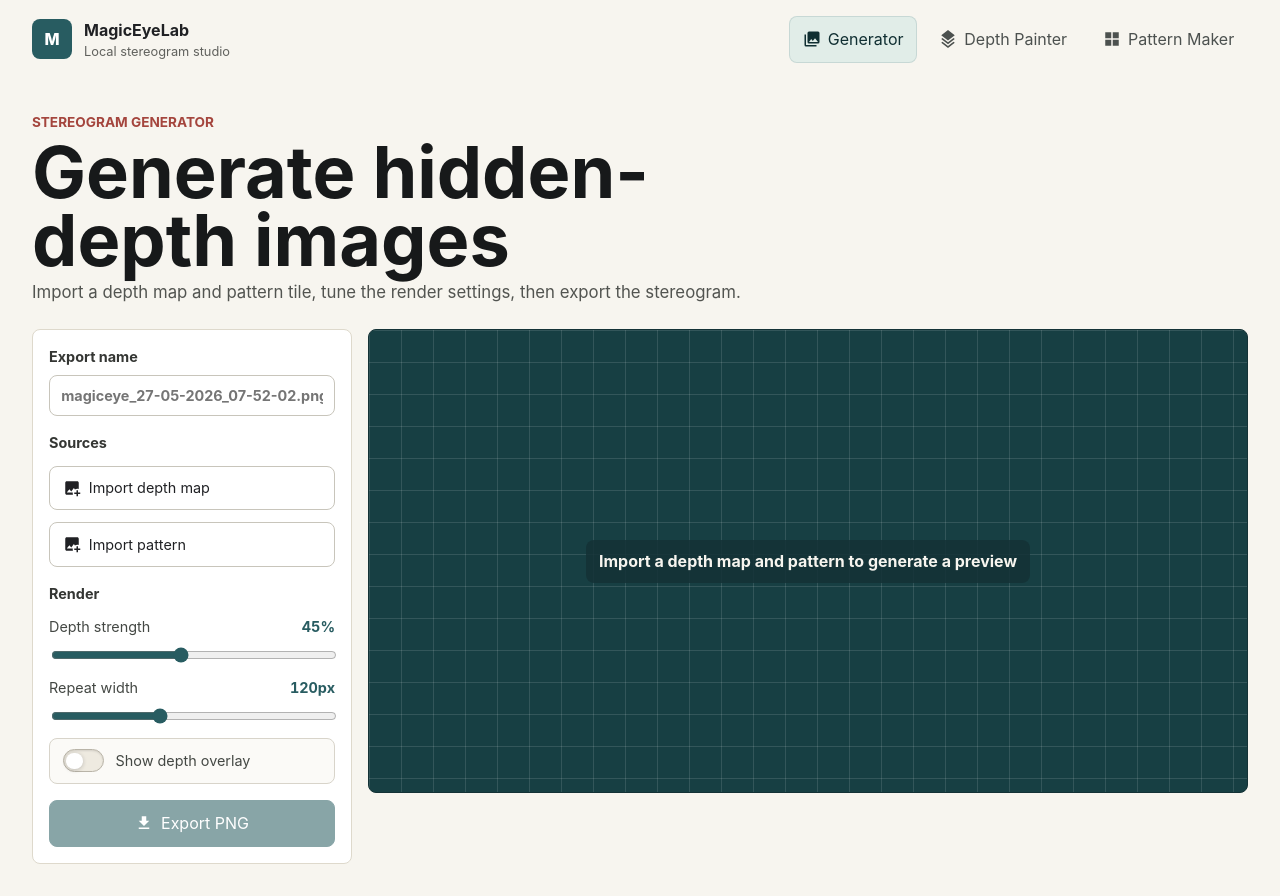
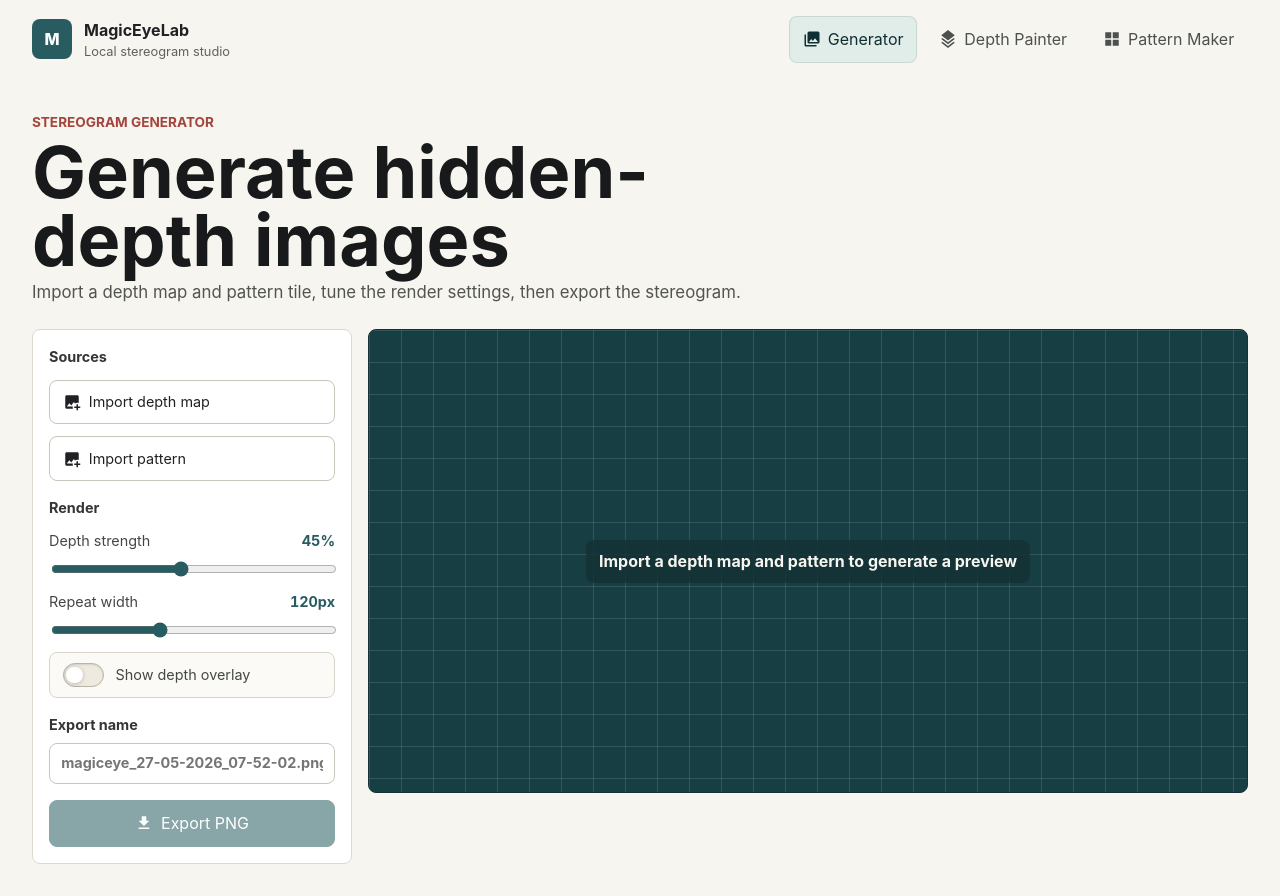
Before and after one commit to manix84/magiceyelab, a React (Vite) app: page /generator in a window 1280 px wide. Built offline with nearby package versions, Linux system fonts and the light colour scheme.

Commit message:
feat: reorder export name input in GeneratorPage for improved layout and accessibility

```diff
--- a/package.json
+++ b/package.json
@@ -1,6 +1,6 @@
 {
   "name": "magiceyelab",
-  "version": "3.2.0",
+  "version": "3.3.0",
   "private": true,
   "type": "module",
   "scripts": {
--- a/src/features/generator/GeneratorPage.tsx
+++ b/src/features/generator/GeneratorPage.tsx
@@ -214,16 +214,6 @@ export function GeneratorPage() {
 
       <div className={styles.workspaceGrid}>
         <aside className={styles.toolPanel} aria-label="Generator controls">
-          <label className={styles.textField}>
-            <span>Export name</span>
-            <input
-              type="text"
-              value={exportName}
-              placeholder={defaultExportName}
-              onChange={(event) => setExportName(event.target.value)}
-            />
-          </label>
-
           <FieldGroup title="Sources">
             <label className={styles.fileButton}>
               <MdiIcon path={mdiImagePlus} />
@@ -297,6 +287,16 @@ export function GeneratorPage() {
             </label>
           </FieldGroup>
 
+          <label className={styles.textField}>
+            <span>Export name</span>
+            <input
+              type="text"
+              value={exportName}
+              placeholder={defaultExportName}
+              onChange={(event) => setExportName(event.target.value)}
+            />
+          </label>
+
           <button
             className={styles.primaryAction}
             type="button"
```
Also changed, not shown: 1 other file (tests, documents, lock files or other folders).
